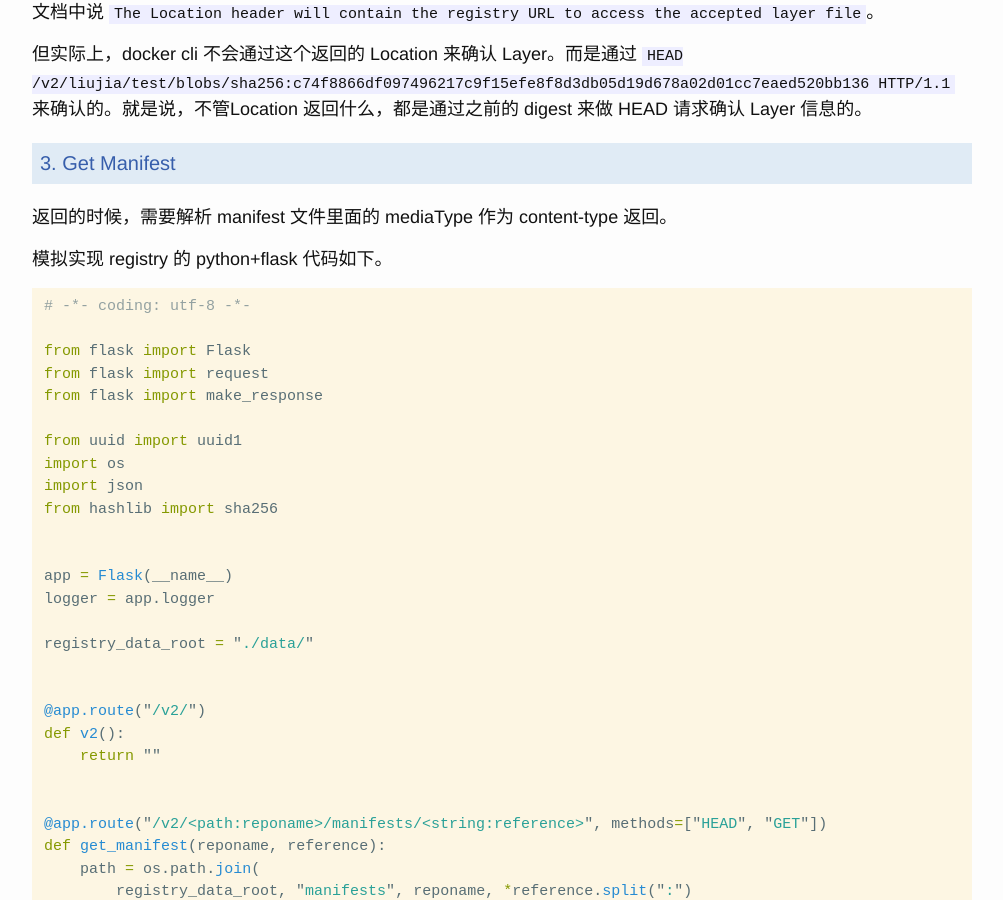
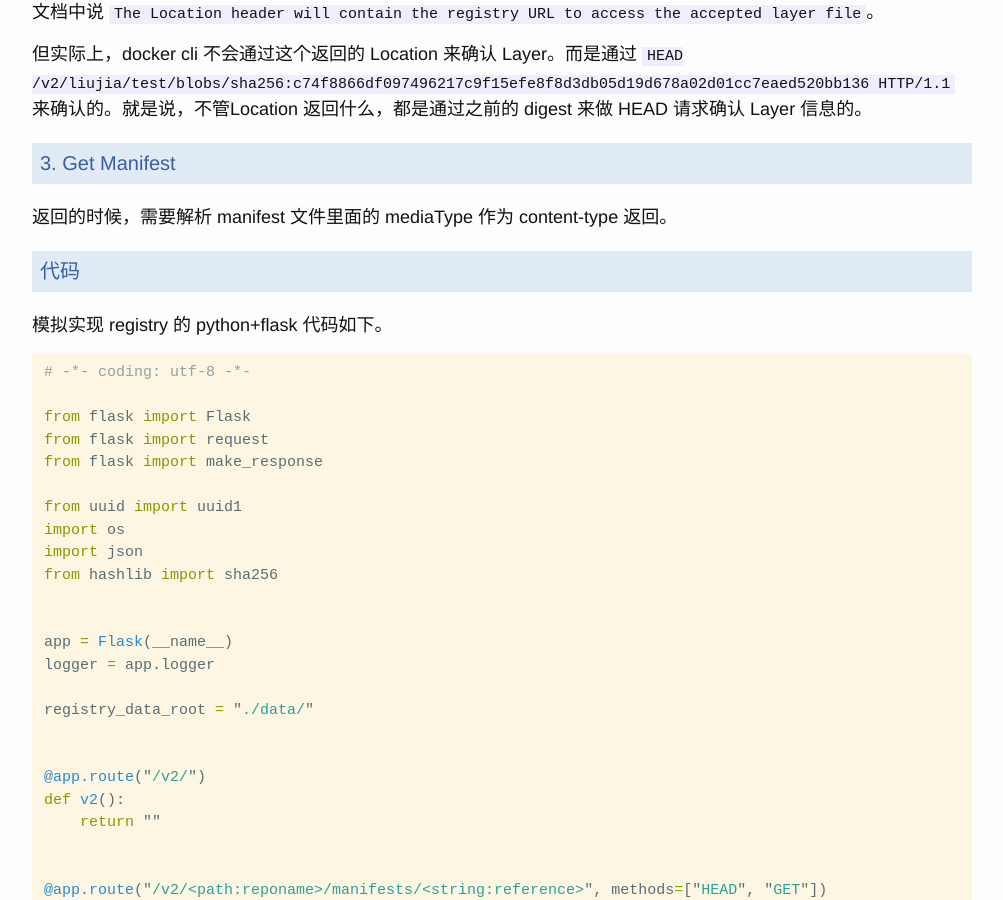
Before and after one commit to childe/ohmycat, a Jekyll site: the page built from _posts/2021-10-08-docker-registry-implement.md, in a window 1280 px wide and 900 px high, scrolled down 900 px. Shown: the whole window, without its empty margins (138-1141 px from the left). Built offline with Jekyll 4.4.1, drawn with Linux system fonts in a browser that asks for light colours; our own code applies the rules of GitHub Pages for plain Markdown files.

Commit message:
modified:   _posts/2021-10-08-docker-registry-implement.md

```diff
--- a/_posts/2021-10-08-docker-registry-implement.md
+++ b/_posts/2021-10-08-docker-registry-implement.md
@@ -42,6 +42,8 @@ Docker-Content-Digest: <digest>
 
 返回的时候，需要解析 manifest 文件里面的 mediaType 作为 content-type 返回。
 
+
+## 代码
 
 模拟实现 registry 的 python+flask 代码如下。
 
```
